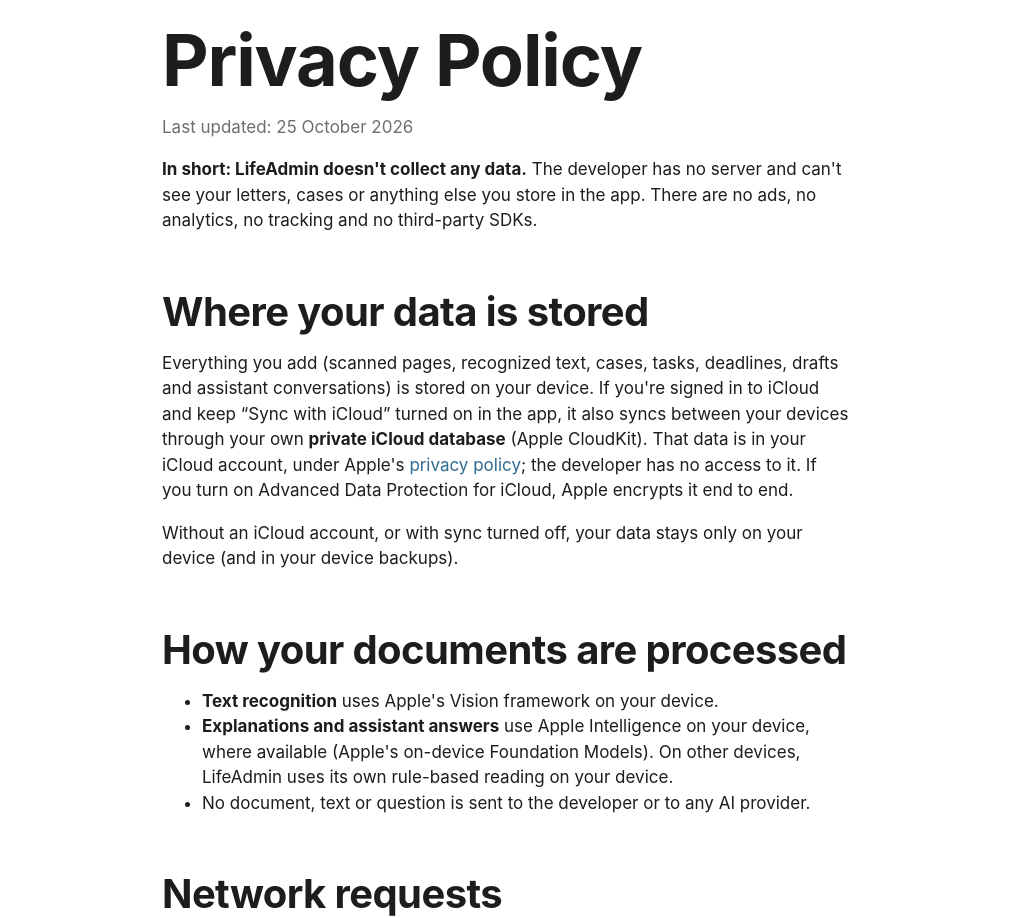
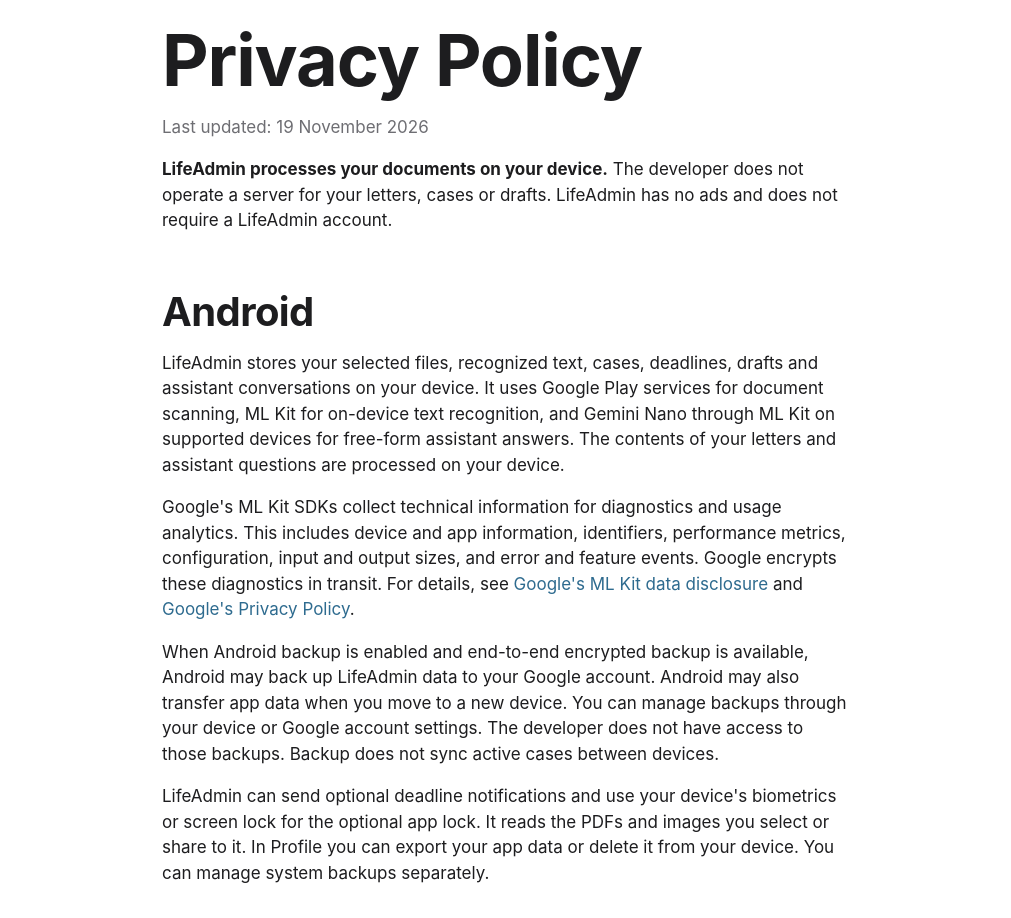
Before and after one commit to eliebitar/lifeadmin-site, a plain HTML site: page privacy.html in a window 1280 px wide. Shown: the part 55-973 px from the top of the page, without its empty margins (134-1145 px from the left). Drawn offline with Linux system fonts and the light colour scheme.

Commit message:
Document LifeAdmin Android privacy and ML Kit diagnostics

```diff
--- a/privacy.html
+++ b/privacy.html
@@ -15,10 +15,17 @@
 </div></nav>
 <main class="prose">
   <h1>Privacy Policy</h1>
-  <p class="muted">Last updated: 25 October 2026</p>
+  <p class="muted">Last updated: 19 November 2026</p>
 
-  <p><strong>In short: LifeAdmin doesn't collect any data.</strong> The developer has no server and can't see your letters, cases or anything else you store in the app. There are no ads, no analytics, no tracking and no third-party SDKs.</p>
+  <p><strong>LifeAdmin processes your documents on your device.</strong> The developer does not operate a server for your letters, cases or drafts. LifeAdmin has no ads and does not require a LifeAdmin account.</p>
 
+  <h2 id="android">Android</h2>
+  <p>LifeAdmin stores your selected files, recognized text, cases, deadlines, drafts and assistant conversations on your device. It uses Google Play services for document scanning, ML Kit for on-device text recognition, and Gemini Nano through ML Kit on supported devices for free-form assistant answers. The contents of your letters and assistant questions are processed on your device.</p>
+  <p>Google's ML Kit SDKs collect technical information for diagnostics and usage analytics. This includes device and app information, identifiers, performance metrics, configuration, input and output sizes, and error and feature events. Google encrypts these diagnostics in transit. For details, see <a href="https://developers.google.com/ml-kit/android-data-disclosure">Google's ML Kit data disclosure</a> and <a href="https://policies.google.com/privacy">Google's Privacy Policy</a>.</p>
+  <p>When Android backup is enabled and end-to-end encrypted backup is available, Android may back up LifeAdmin data to your Google account. Android may also transfer app data when you move to a new device. You can manage backups through your device or Google account settings. The developer does not have access to those backups. Backup does not sync active cases between devices.</p>
+  <p>LifeAdmin can send optional deadline notifications and use your device's biometrics or screen lock for the optional app lock. It reads the PDFs and images you select or share to it. In Profile you can export your app data or delete it from your device. You can manage system backups separately.</p>
+
+  <h2 id="apple">iPhone, iPad and Mac</h2>
   <h2>Where your data is stored</h2>
   <p>Everything you add (scanned pages, recognized text, cases, tasks, deadlines, drafts and assistant conversations) is stored on your device. If you're signed in to iCloud and keep “Sync with iCloud” turned on in the app, it also syncs between your devices through your own <strong>private iCloud database</strong> (Apple CloudKit). That data is in your iCloud account, under Apple's <a href="https://www.apple.com/legal/privacy/">privacy policy</a>; the developer has no access to it. If you turn on Advanced Data Protection for iCloud, Apple encrypts it end to end.</p>
   <p>Without an iCloud account, or with sync turned off, your data stays only on your device (and in your device backups).</p>
@@ -53,7 +60,7 @@
   </ul>
 
   <h2>Children</h2>
-  <p>LifeAdmin doesn't knowingly collect data from anyone, including children.</p>
+  <p>LifeAdmin is intended for adults managing personal paperwork.</p>
 
   <h2>Changes</h2>
   <p>If this policy changes, the new version will be posted on this page with a new date.</p>
```
